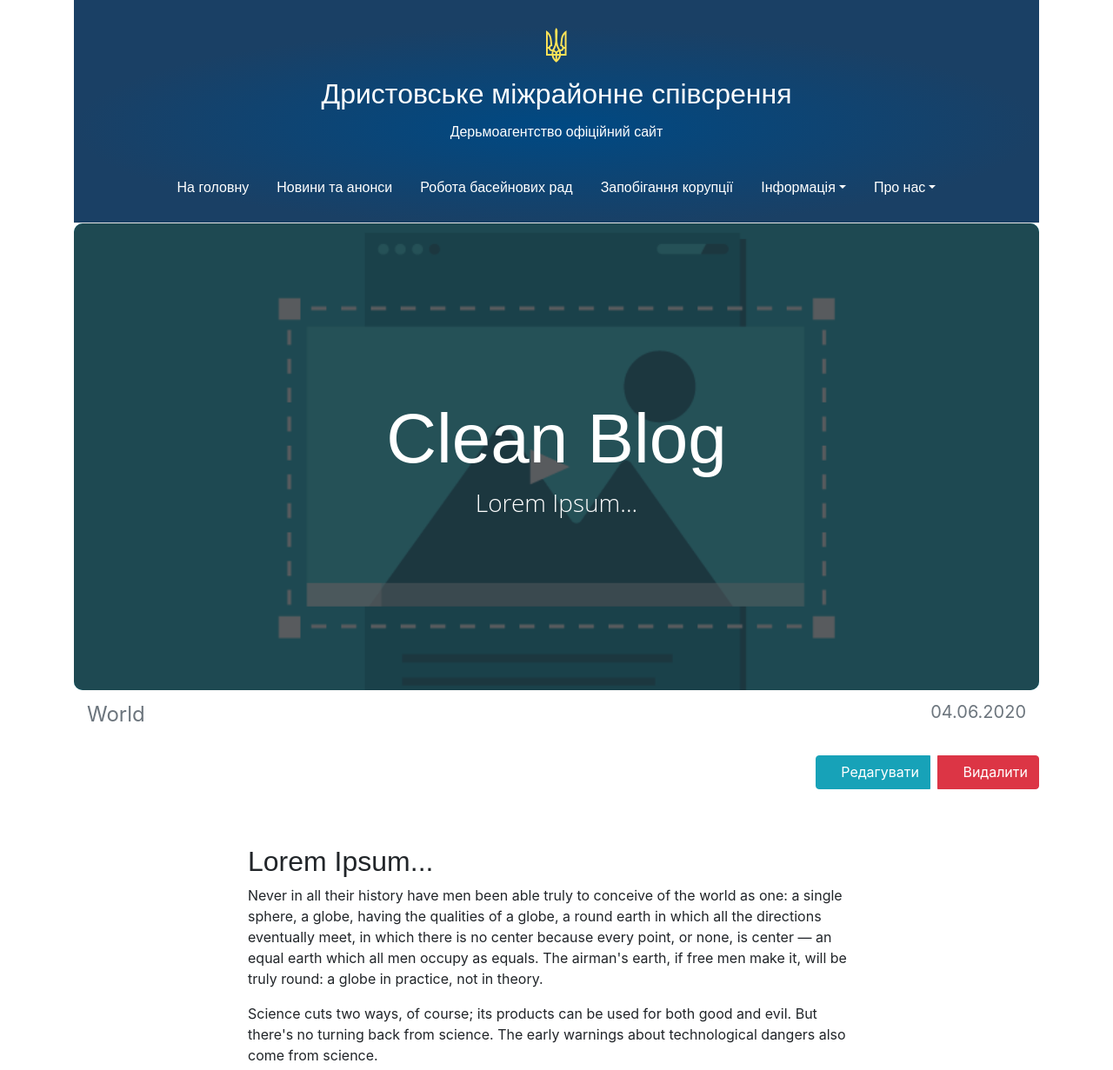
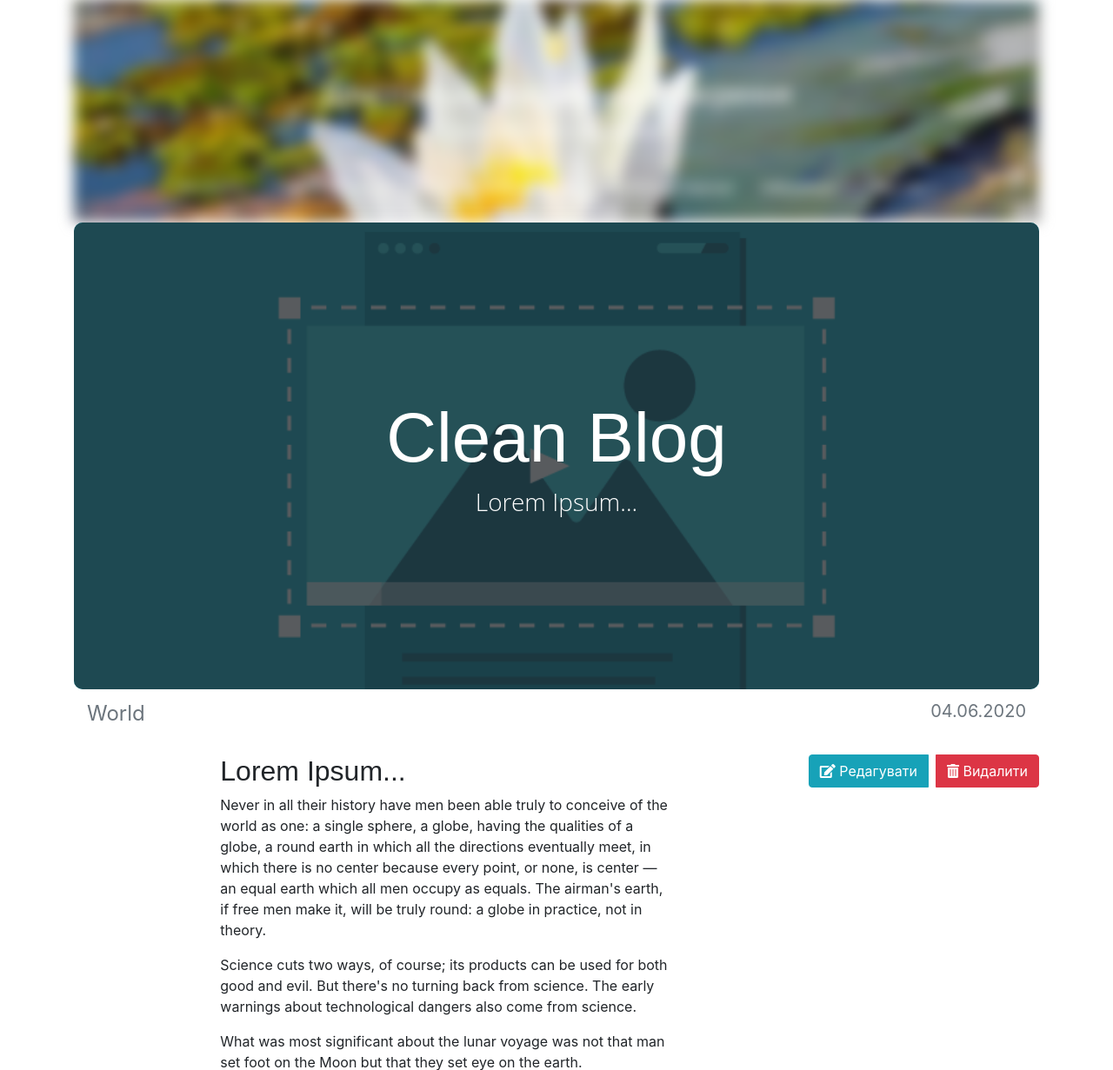
Before and after one commit to Bot-Zavod/dmuvg, a Django app: page /article/ in a window 1280 px wide. Shown: the top 1231 px of the page at 87% size. Run offline with Django 3.2, Linux system fonts and the light colour scheme; some libraries are stand-ins or nearby versions.

Commit message:
THE BEST BACKGROUND!!!!!!!
Co-authored-by: Yevhen <khmellevskyi.ye23@gmail.com>

```diff
--- a/GOV/settings.py
+++ b/GOV/settings.py
@@ -77,7 +77,7 @@
 DATABASES = {
     "default": {
         "ENGINE": "django.db.backends.sqlite3",
-        "NAME": os.path.join(BASE_DIR, "db", "db.sqlite3"),
+        "NAME": os.path.join(BASE_DIR, "db.sqlite3"),
     }
 }
 
--- a/website/static/website/css/blog.css
+++ b/website/static/website/css/blog.css
@@ -1,48 +1,45 @@
 /* stylelint-disable selector-list-comma-newline-after */
 
-
-
 .blog-header {
-    width                  : 100%;
-    padding-top            : 20px;
-    position               : relative;
-    background             : -o-radial-gradient(50% 57.28%, 50% 45.09%, #004983 0%, #1a4065 100%);
-    background             : radial-gradient(50% 45.09% at 50% 57.28%, #004983 0%, #1a4065 100%);
-    font-family            : "ProbaPro", sans-serif;
-    display                : -webkit-box;
-    display                : -webkit-flex;
-    display                : -ms-flexbox;
-    display                : flex;
-    -webkit-box-orient     : vertical;
-    -webkit-box-direction  : normal;
-    -webkit-flex-direction : column;
-    -ms-flex-direction     : column;
+    width: 100%;
+    padding-top: 20px;
+    position: relative;
+    /* background: -o-radial-gradient(50% 57.28%, 50% 45.09%, #004983 0%, #1a4065 100%);
+    background: radial-gradient(50% 45.09% at 50% 57.28%, #004983 0%, #1a4065 100%); */
+    font-family: "ProbaPro", sans-serif;
+    display: -webkit-box;
+    display: -webkit-flex;
+    display: -ms-flexbox;
+    display: flex;
+    -webkit-box-orient: vertical;
+    -webkit-box-direction: normal;
+    -webkit-flex-direction: column;
+    -ms-flex-direction: column;
     /* flex-direction      : column; */
-    -webkit-box-align      : center;
-    -webkit-align-items    : center;
-    -ms-flex-align         : center;
-    align-items            : center;
+    -webkit-box-align: center;
+    -webkit-align-items: center;
+    -ms-flex-align: center;
+    align-items: center;
 }
 
-
 .blog-header #mainTitle {
-    margin     : 0 auto;
-    font-size  : 2rem;
+    margin: 0 auto;
+    font-size: 2rem;
     line-height: 2.5rem;
-    text-align : center;
-    color      : #fff;
+    text-align: center;
+    color: #fff;
     font-weight: 300;
 }
 
 .blog-header {
-    line-height  : 1;
+    line-height: 1;
     border-bottom: 1px solid #e5e5e5;
 }
 
 .blog-header-logo {
     font-family: "ProbaPro", sans-serif;
-    font-size  : 2.25rem;
-    color      : #f5f7fa;
+    font-size: 2.25rem;
+    color: #f5f7fa;
 }
 
 .blog-header-logo:hover {
@@ -50,15 +47,14 @@
 }
 
 a.header_title {
-
-    margin       : 0 auto;
-    font-size    : 2rem;
-    line-height  : 2.5rem;
-    text-align   : center;
-    color        : #fff;
-    font-weight  : 300;
+    margin: 0 auto;
+    font-size: 2rem;
+    line-height: 2.5rem;
+    text-align: center;
+    color: #fff;
+    font-weight: 300;
     margin-bottom: 5px;
-    margin-top   : 12px;
+    margin-top: 12px;
 }
 
 h1,
@@ -86,39 +82,39 @@
 }
 
 .nav-scroller {
-    position  : relative;
-    z-index   : 2;
-    height    : 2.75rem;
+    position: relative;
+    z-index: 2;
+    height: 2.75rem;
     overflow-y: hidden;
 }
 
 .nav-scroller .nav {
-    display                   : -ms-flexbox;
-    display                   : flex;
-    -ms-flex-wrap             : nowrap;
-    flex-wrap                 : nowrap;
-    padding-bottom            : 1rem;
-    margin-top                : -1px;
-    overflow-x                : auto;
-    text-align                : center;
-    white-space               : nowrap;
+    display: -ms-flexbox;
+    display: flex;
+    -ms-flex-wrap: nowrap;
+    flex-wrap: nowrap;
+    padding-bottom: 1rem;
+    margin-top: -1px;
+    overflow-x: auto;
+    text-align: center;
+    white-space: nowrap;
     -webkit-overflow-scrolling: touch;
 }
 
 .nav-scroller .nav-link {
-    padding-top   : .75rem;
+    padding-top: .75rem;
     padding-bottom: .75rem;
-    font-size     : .875rem;
+    font-size: .875rem;
 }
 
 .card-img-right {
-    height       : 100%;
+    height: 100%;
     border-radius: 0 3px 3px 0;
 }
 
 .flex-auto {
     -ms-flex: 0 0 auto;
-    flex    : 0 0 auto;
+    flex: 0 0 auto;
 }
 
 .h-250 {
@@ -131,7 +127,9 @@
     }
 }
 
+
 /* Pagination */
+
 .blog-pagination {
     margin-bottom: 4rem;
 }
@@ -140,90 +138,96 @@
     border-radius: 2rem;
 }
 
+
 /*
  * Blog posts
  */
+
 .blog-post {
     margin-bottom: 4rem;
 }
 
 .blog-post-title {
     margin-bottom: .25rem;
-    font-size    : 2.5rem;
+    font-size: 2.5rem;
 }
 
 .blog-post-meta {
     margin-bottom: 1.25rem;
-    color        : #999;
+    color: #999;
 }
+
 
 /*
  * Footer
  */
+
 .blog-footer {
-    padding         : 2.5rem 0;
-    color           : #999;
-    text-align      : center;
+    padding: 2.5rem 0;
+    color: #999;
+    text-align: center;
     background-color: #f9f9f9;
-    border-top      : .05rem solid #e5e5e5;
+    border-top: .05rem solid #e5e5e5;
 }
 
 .blog-footer p:last-child {
     margin-bottom: 0;
 }
 
-button.btn.edit::before {
+
+/*button.btn.edit::before {
     font-family: fontAwesome;
-    content    : "\f044\00a0";
+    content: "\f044\00a0";
 }
 
 button.btn.cancel::before {
     font-family: fontAwesome;
-    content    : "\f00d\00a0";
+    content: "\f00d\00a0";
 }
 
 button.btn.add::before {
     font-family: fontAwesome;
-    content    : "\f067\00a0";
+    content: "\f067\00a0";
 }
 
 button.btn.sort::before {
     font-family: fontAwesome;
-    content    : "\f0dc";
-}
+    content: "\f0dc";
+}*/
+
 
 /* masthead */
 
 .masthead {
-    border-radius        : 10px;
-    margin-bottom        : 10px;
-    background           : no-repeat center center;
-    background-color     : #868e96;
+    border-radius: 10px;
+    margin-bottom: 10px;
+    background: no-repeat center center;
+    background-color: #868e96;
     background-attachment: scroll;
-    position             : relative;
-    background-size      : cover;
+    position: relative;
+    background-size: cover;
+    background-image: url('/static/website/img/image.png')
 }
 
 .masthead .overlay {
-    border-radius   : 10px;
-    position        : absolute;
-    top             : 0;
-    left            : 0;
-    height          : 100%;
-    width           : 100%;
+    border-radius: 10px;
+    position: absolute;
+    top: 0;
+    left: 0;
+    height: 100%;
+    width: 100%;
     background-color: #212529;
-    opacity         : 0.75;
+    opacity: 0.75;
 }
 
 .masthead .page-heading,
 .masthead .post-heading,
 .masthead .site-heading {
     padding: 200px 0 150px;
-    color  : white;
+    color: white;
 }
 
 @media only screen and (min-width: 768px) {
-
     .masthead .page-heading,
     .masthead .post-heading,
     .masthead .site-heading {
@@ -238,22 +242,21 @@
 
 .masthead .page-heading h1,
 .masthead .site-heading h1 {
-    font-size : 60px;
+    font-size: 60px;
     margin-top: 0;
 }
 
 .masthead .page-heading .subheading,
 .masthead .site-heading .subheading {
-    font-size  : 28px;
+    font-size: 28px;
     font-weight: 300;
     line-height: 1.1;
-    display    : block;
-    margin     : 10px 0 0;
+    display: block;
+    margin: 10px 0 0;
     font-family: 'Open Sans', 'Helvetica Neue', Helvetica, Arial, sans-serif;
 }
 
 @media only screen and (min-width: 768px) {
-
     .masthead .page-heading h1,
     .masthead .site-heading h1 {
         font-size: 80px;
@@ -267,20 +270,20 @@
 .masthead .post-heading .meta,
 .masthead .post-heading .subheading {
     line-height: 1.1;
-    display    : block;
+    display: block;
 }
 
 .masthead .post-heading .subheading {
-    font-size  : 24px;
+    font-size: 24px;
     font-weight: 600;
-    margin     : 10px 0 30px;
+    margin: 10px 0 30px;
     font-family: 'Open Sans', 'Helvetica Neue', Helvetica, Arial, sans-serif;
 }
 
 .masthead .post-heading .meta {
-    font-size  : 20px;
+    font-size: 20px;
     font-weight: 300;
-    font-style : italic;
+    font-style: italic;
     font-family: 'Lora', 'Times New Roman', serif;
 }
 
@@ -292,8 +295,46 @@
     .masthead .post-heading h1 {
         font-size: 55px;
     }
-
     .masthead .post-heading .subheading {
         font-size: 30px;
     }
 }
+
+.bd-placeholder-img {
+    font-size: 1.125rem;
+    text-anchor: middle;
+    -webkit-user-select: none;
+    -moz-user-select: none;
+    -ms-user-select: none;
+    user-select: none;
+    width: 400px;
+    height: 250px;
+}
+
+@media (min-width: 768px) {
+    .bd-placeholder-img-lg {
+        font-size: 3.5rem;
+    }
+}
+
+.space-bottom {
+    margin-bottom: 4rem;
+}
+
+.to-right-font-20px {
+    float: right;
+    font-size: 20px;
+}
+
+.to-left-font-24px {
+    float: left;
+    font-size: 24px;
+}
+
+.btn-text {
+    color: white;
+}
+
+.to-right {
+    float: right;
+}
--- /dev/null
+++ b/website/static/website/js/main.js
@@ -0,0 +1,5 @@
+$('#summernote').summernote({
+    placeholder: 'Hello Bootstrap 4',
+    tabsize: 2,
+    height: 500
+});
--- a/website/templates/_base.html
+++ b/website/templates/_base.html
@@ -11,6 +11,8 @@
     <!-- Bootstrap core CSS -->
     <link href="{% static 'website/vendor/bootstrap/css/bootstrap.min.css' %}" rel="stylesheet">
     <link href="{% static 'website/css/blog.css' %}" rel="stylesheet">
+    <link href="{% static 'website/js/main.js' %}">
+
 
     <!-- Fonts awersome -->
     <link href="{% static 'website/vendor/fontawesome-free/css/all.min.css' %}" rel="stylesheet">
@@ -30,24 +32,6 @@
     <link href="https://cdn.jsdelivr.net/npm/summernote@0.8.18/dist/summernote.min.css" rel="stylesheet">
     <script src="https://cdn.jsdelivr.net/npm/summernote@0.8.18/dist/summernote.min.js"></script>
 
-    <!-- Вынести в цсс! -->
-    <style>
-        .bd-placeholder-img {
-            font-size: 1.125rem;
-            text-anchor: middle;
-            -webkit-user-select: none;
-            -moz-user-select: none;
-            -ms-user-select: none;
-            user-select: none;
-        }
-
-        @media (min-width: 768px) {
-            .bd-placeholder-img-lg {
-                font-size: 3.5rem;
-            }
-        }
-    </style>
-    <!-- /Вынести в цсс! -->
 
     <!-- Custom styles for this template -->
     <link href="https://fonts.googleapis.com/css?family=Playfair+Display:700,900" rel="stylesheet">
@@ -60,7 +44,7 @@
     <div class="container">
 
         <!-- HEADEEER -->
-        <header class="blog-header py-3">
+        <header class="blog-header py-3" style="background: #000000 url(/static/website/img/photo_2020-06-23_00-21-13.jpg); background-size: cover; height: 16rem; background-align: top; filter: blur(8px);">
             <!-- HEADER -->
             <a class="text-center text-white" href="/" style="text-decoration: none;">
                 <img class="mt-3" src="{% static 'website/img/crest.svg' %}"
--- a/website/templates/article.html
+++ b/website/templates/article.html
@@ -3,8 +3,7 @@
 {% block content %}
 
 
-<!-- TODO: перенести стили в свой цсс файл -->
-<div class="masthead" style="background-image: url('/static/website/img/image.png')">
+<div class="masthead">
     <div class="overlay"></div>
     <div class="container">
         <div class="row">
@@ -18,23 +17,18 @@
     </div>
 </div>
 
-<!-- TODO: -->
-<div class="col" style="margin-bottom: 4rem;">
-    <div type="date" class="text-muted" style="float: right; font-size: 20px;">04.06.2020</div>
-    <div class="text-muted" style="float: left; font-size: 24px;">World</div>
+
+<div class="col space-bottom">
+    <div type="date" class="text-muted to-right-font-20px">04.06.2020</div>
+    <div class="text-muted to-left-font-24px">World</div>
 </div>
 
 
-<!-- TODO: -->
 <!--Buttons for the admin-->
-<div style="text-align: right;">
-    <div class="btn-group" style="margin-bottom: 4rem; ">
-        <!-- TODO: заменить на жанговскую линку -->
-                                                            <!--{% url 'index' %} -->
-        <button class="btn edit btn-info"><a class="stretched-link" href="article_edit.html"
-                style="color: white;">Редагувати</a></button>
-        <button class="btn cancel btn-danger ml-2"><a class="stretched-link" href="#"
-                style="color: white;">Видалити</a></button>
+<div class="to-right">
+    <div class="btn-group space-bottom">
+        <button class="btn edit btn-info"><a id="edit" class="stretched-link btn-text" href="{% url 'edit_page' %}"><i class="fas fa-edit"></i> Редагувати</a></button>
+        <button class="btn cancel btn-danger ml-2"><a id="delete" class="stretched-link btn-text" href="#"><i class="fas fa-trash-alt"></i> Видалити</a></button> <!-- link -->
     </div>
 </div>
 
--- a/website/views.py
+++ b/website/views.py
@@ -2,7 +2,7 @@
 
 
 def index(request):
-    return render(request, "index.html")
+    return render(request, "article.html")
 
 
 def article_edit(request):
```
Also changed, not shown: website/templates/article_edit.html (+4 -10 lines), website/templates/article_feed.html (+4 -9 lines), website/static/website/img/photo_2020-06-23_00-21-13.jpg (added).
